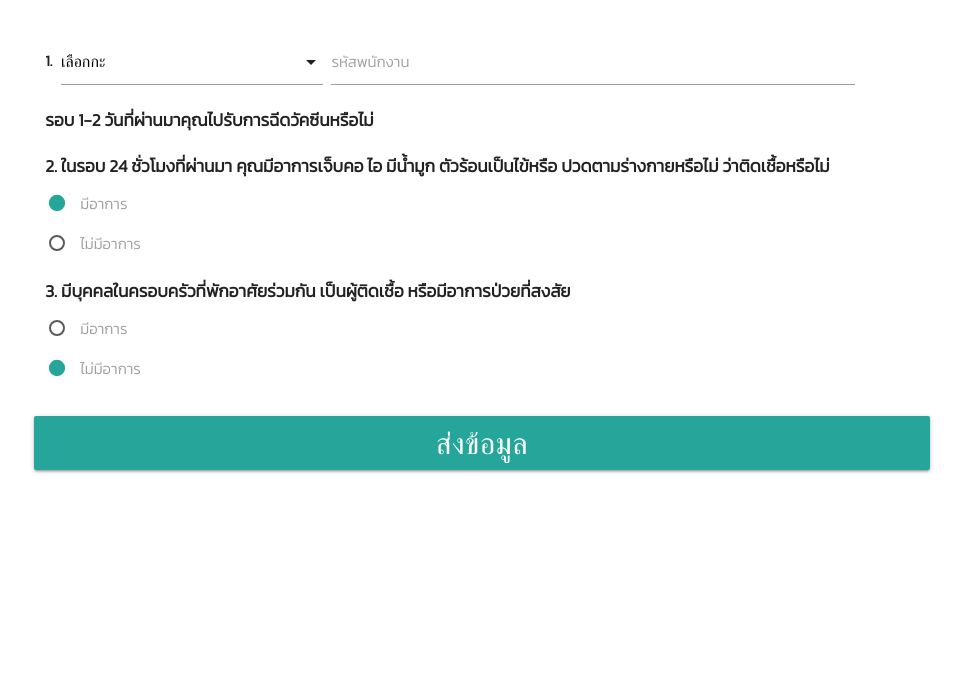
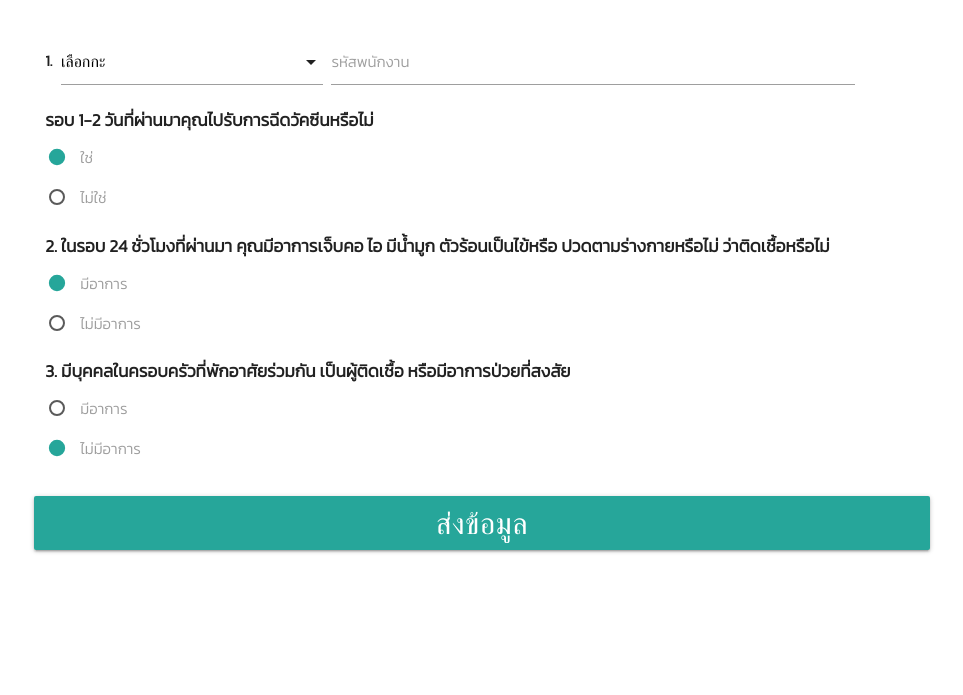
Before and after one commit to nopparat231/form-covid19, a PHP site: page /?insider in a window 1280 px wide. Shown: the part 374-1069 px from the top of the page, without its empty margins (158-1121 px from the left). Before the commit the page ends 847 px from the top, so only its background shows below. Run offline with PHP 8.4, Linux system fonts and the light colour scheme.

Commit message:
Update insider.php

```diff
--- a/insider.php
+++ b/insider.php
@@ -29,6 +29,17 @@
                             </div>
                             <h6> <b> รอบ 1-2 วันที่ผ่านมาคุณไปรับการฉีดวัคซีนหรือไม่ </b> </h6>
                             <p>
+                                <label>
+                                    <input name="group101" type="radio" value="1" checked />
+                                    <span>ใช่</span>
+                                </label>
+                            </p>
+                            <p>
+                                <label>
+                                    <input name="group101" type="radio" value="0" />
+                                    <span>ไม่ใช่</span>
+                                </label>
+                            </p>
 
                         </div>
 
```
